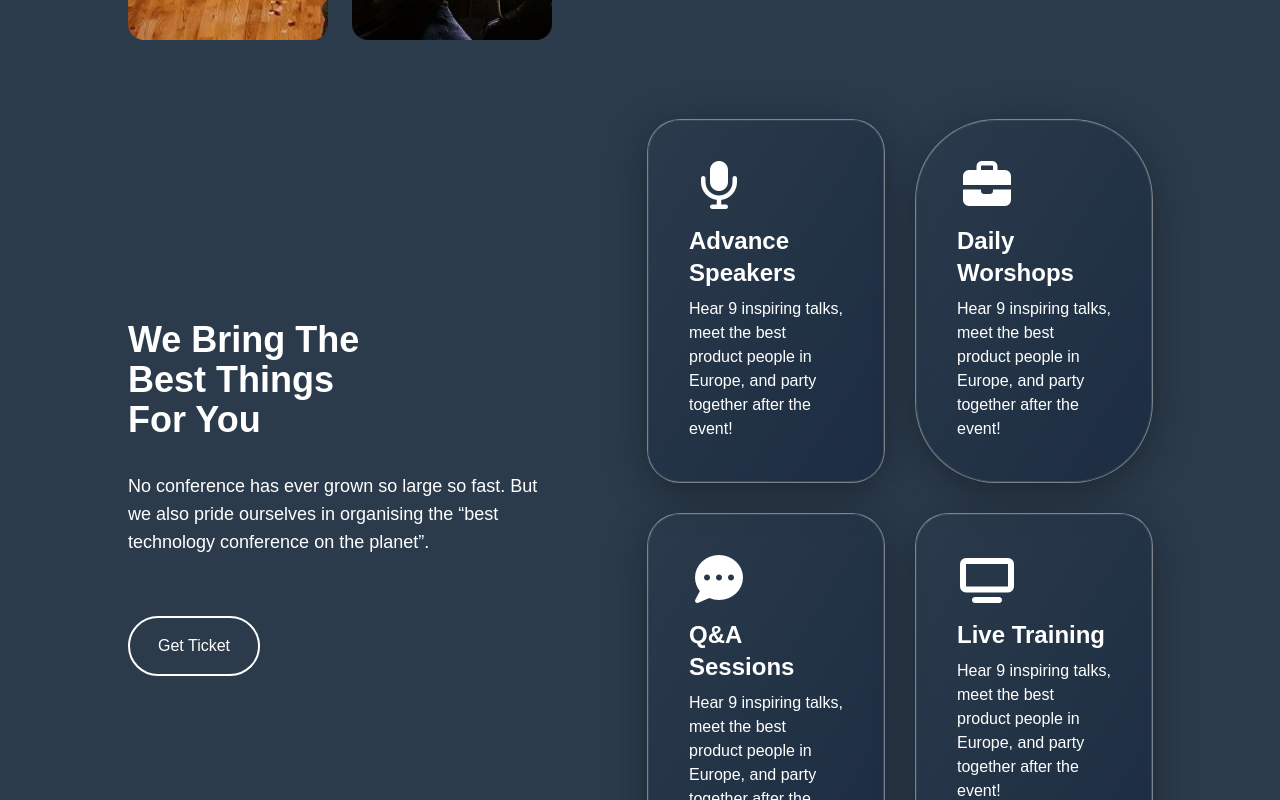
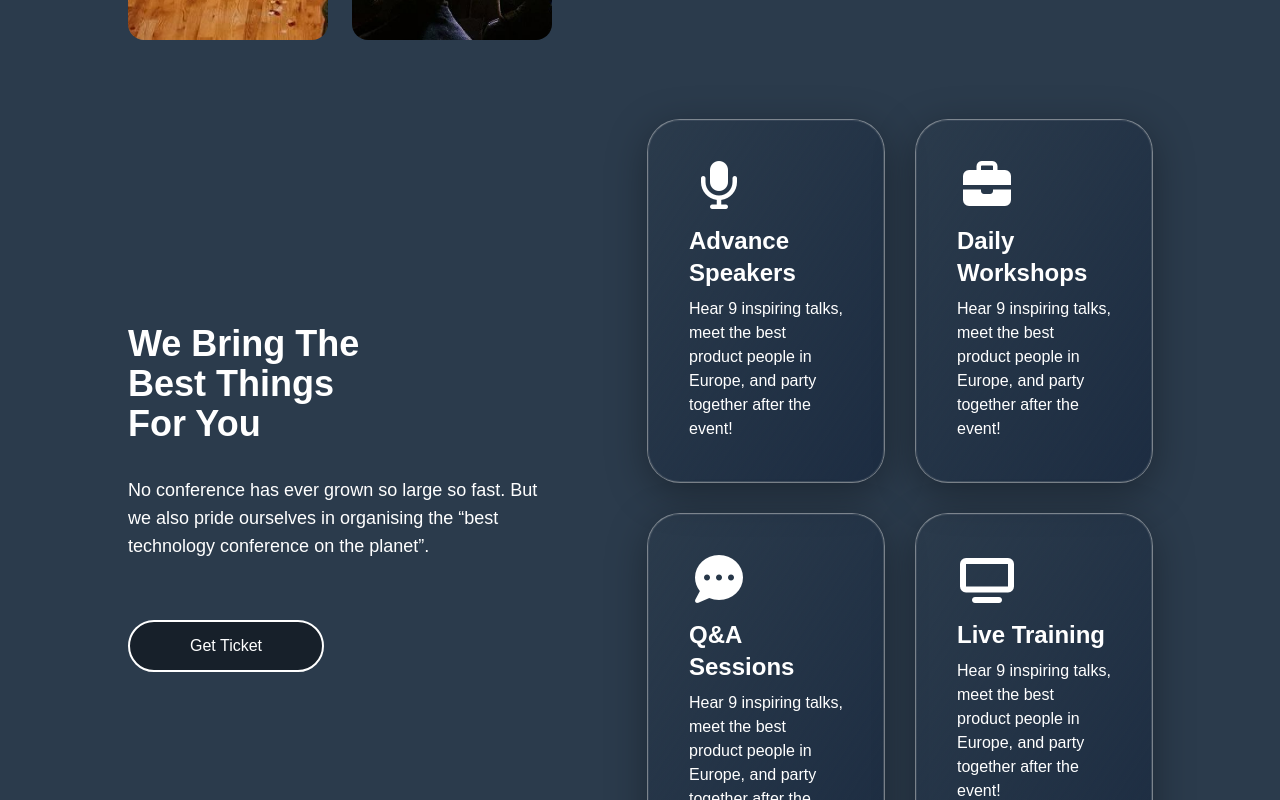
Before and after one commit to Vantage-EO-Project-AMIKOM/Vantage_EO, a Vue app: page /about in a window 1280 px wide. Shown: the part 1140-1940 px from the top of the page. Built offline with nearby package versions, Linux system fonts and the light colour scheme.

Commit message:
warna get ticket, get direction, warna subscribe, border daily workshops

```diff
--- a/src/components/Footer.vue
+++ b/src/components/Footer.vue
@@ -11,7 +11,7 @@
                     <input type="email" class=" w-2/3 h-full bg-white rounded-l-full py-5 px-8 text-lg outline-none"
                         placeholder="Your email address">
                     <button
-                        class=" w-1/3 h-full bg-[#2B3B4C] rounded-r-full text-lg capitalize hover:bg-[#4c5053] text-white cursor-pointer">subscribe</button>
+                        class=" w-1/3 h-full bg-[#17202A] rounded-r-full text-lg capitalize hover:bg-[#4c5053] text-white cursor-pointer">subscribe</button>
                 </div>
             </div>
 
--- a/src/views/AboutView.vue
+++ b/src/views/AboutView.vue
@@ -118,7 +118,7 @@ const parallaxOffset = ref(0);
 
                     <RouterLink to="/">
                         <button
-                            class="px-7 py-4 border-2 border-white rounded-full transition-all hover:translate-x-2 cursor-pointer text-white">Get Ticket</button>
+                            class="px-15 py-3 border-2 border-white bg-[#17202A] rounded-full transition-all hover:translate-x-2 cursor-pointer text-white">Get Ticket</button>
                     </RouterLink>
 
                 </div>
@@ -135,12 +135,12 @@ const parallaxOffset = ref(0);
                             event!</p>
                     </div>
 
-                    <div class=" w-full h-auto rounded-[5rem] border border-white/10 bg-linear-to-br rom-[#24364d] to-[#1d2d42]
+                    <div class=" w-full h-auto rounded-4xl border border-white/10 bg-linear-to-br rom-[#24364d] to-[#1d2d42]
          shadow-[0_10px_40px_rgba(0,0,0,0.35)]
          overflow-hidden p-10 inset-0
            ring-1 ring-white/40 text-white">
                         <i class="fa fa-briefcase text-5xl mb-4" aria-hidden="true"></i>
-                        <h3 class=" text-2xl font-bold capitalize mb-2">daily worshops</h3>
+                        <h3 class=" text-2xl font-bold capitalize mb-2">daily workshops</h3>
                         <p>Hear 9 inspiring talks, meet the best product people in Europe, and party together after the
                             event!</p>
                     </div>
@@ -274,7 +274,7 @@ const parallaxOffset = ref(0);
                         </div>
 
                         <button
-                            class="px-7 py-4 bg-[#17202A] rounded-full transition-all hover:translate-x-2 cursor-pointer text-white">
+                            class="px-10 py-3 bg-[#17202A] rounded-full transition-all hover:translate-x-2 cursor-pointer text-white">
                             Get Direction</button>
                     </div>
 
--- a/src/views/HomeView.vue
+++ b/src/views/HomeView.vue
@@ -40,7 +40,7 @@
           class="w-full h-full object-cover brightness-[0.4] saturate-50 absolute top-0 left-0 opacity-100 bg-size-cover"
           draggable="false" :style="{ transform: `translateY(${parallaxOffset}px)` }">
       </div>
-      <div class="w-full max-w-3/5 mx-auto z-10">
+      <div class="w-full max-w-3/4 mx-auto z-10">
         <h1 class="w-2/3 capitalize text-7xl font-bold text-white text-shadow-lg/50 text-shadow-black mb-5">let's create
           your event with vantage</h1>
         <RouterLink to="/">
@@ -54,7 +54,7 @@
     </section>
 
     <!-- CONTENT I -->
-    <div class="relative z-10 bg-[#2B3B4C] py-5 rounded-[3rem] -mt-10 mb-250 xl:mb-162.5 shadow-[0_0_80px_rgba(0,0,0,0.15)]">
+    <div class="relative z-10 bg-[#2B3B4C] py-5 rounded-[3rem] -mt-10 mb-162.5 shadow-[0_0_80px_rgba(0,0,0,0.15)]">
       <section class=" w-full h-auto">
 
         <div class=" w-full max-w-4/5 mx-auto my-20 grid grid-cols-1 xl:grid-cols-2 gap-4">
--- a/src/views/ProfileView.vue
+++ b/src/views/ProfileView.vue
@@ -37,7 +37,7 @@ onUnmounted(() => {
         class="w-full h-full object-cover brightness-[0.4] saturate-50 absolute top-0 left-0 opacity-100 bg-size-cover"
         draggable="false" :style="{ transform: `translateY(${parallaxOffset}px)` }" />
     </div>
-    <div class="w-full max-w-3/5 mx-auto z-10">
+    <div class="w-full max-w-3/4 mx-auto z-10">
       <h1 class="w-2/3 capitalize text-7xl font-bold text-white text-shadow-lg/50 text-shadow-black mb-5">
         Profile
       </h1>
```
